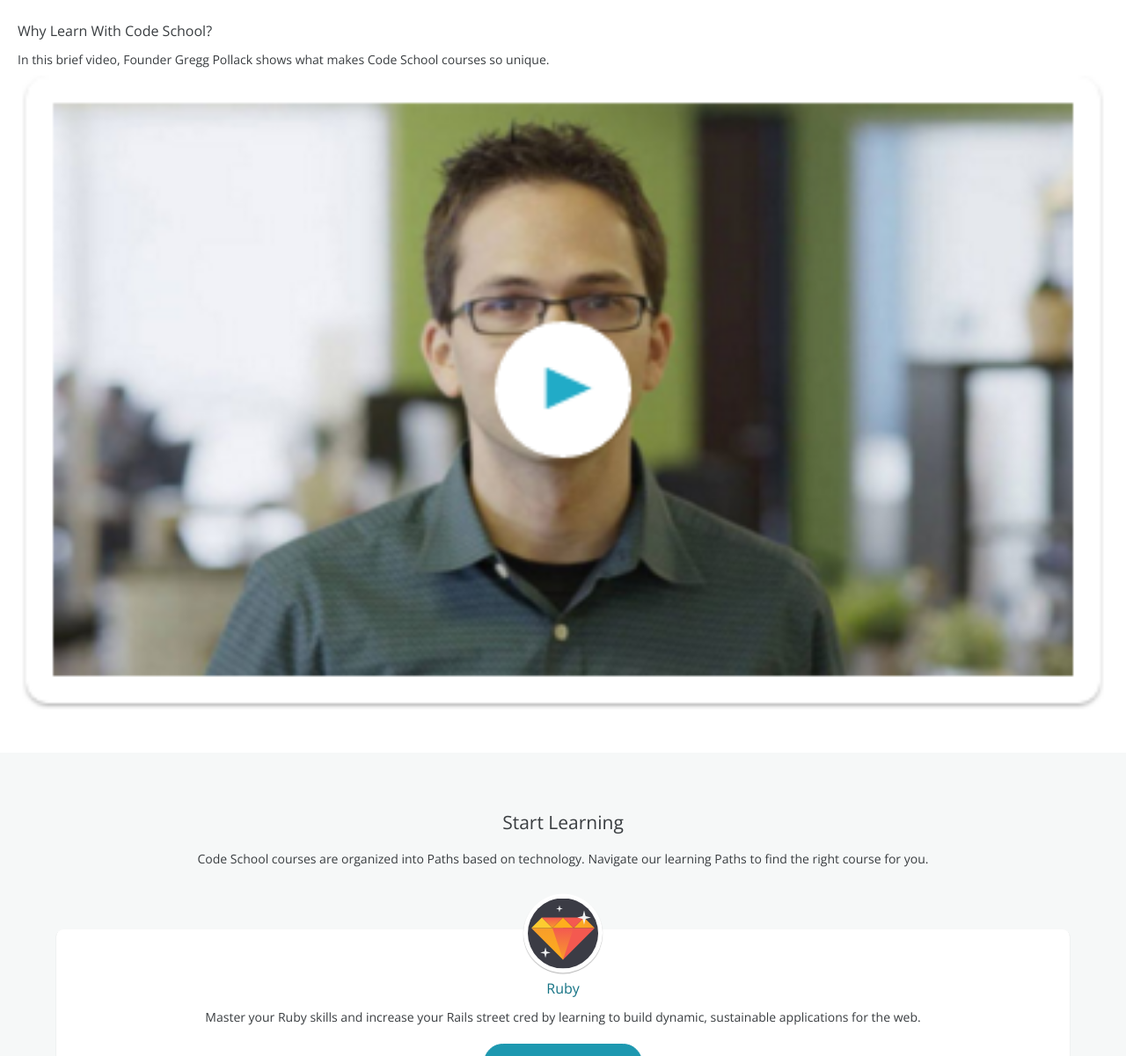
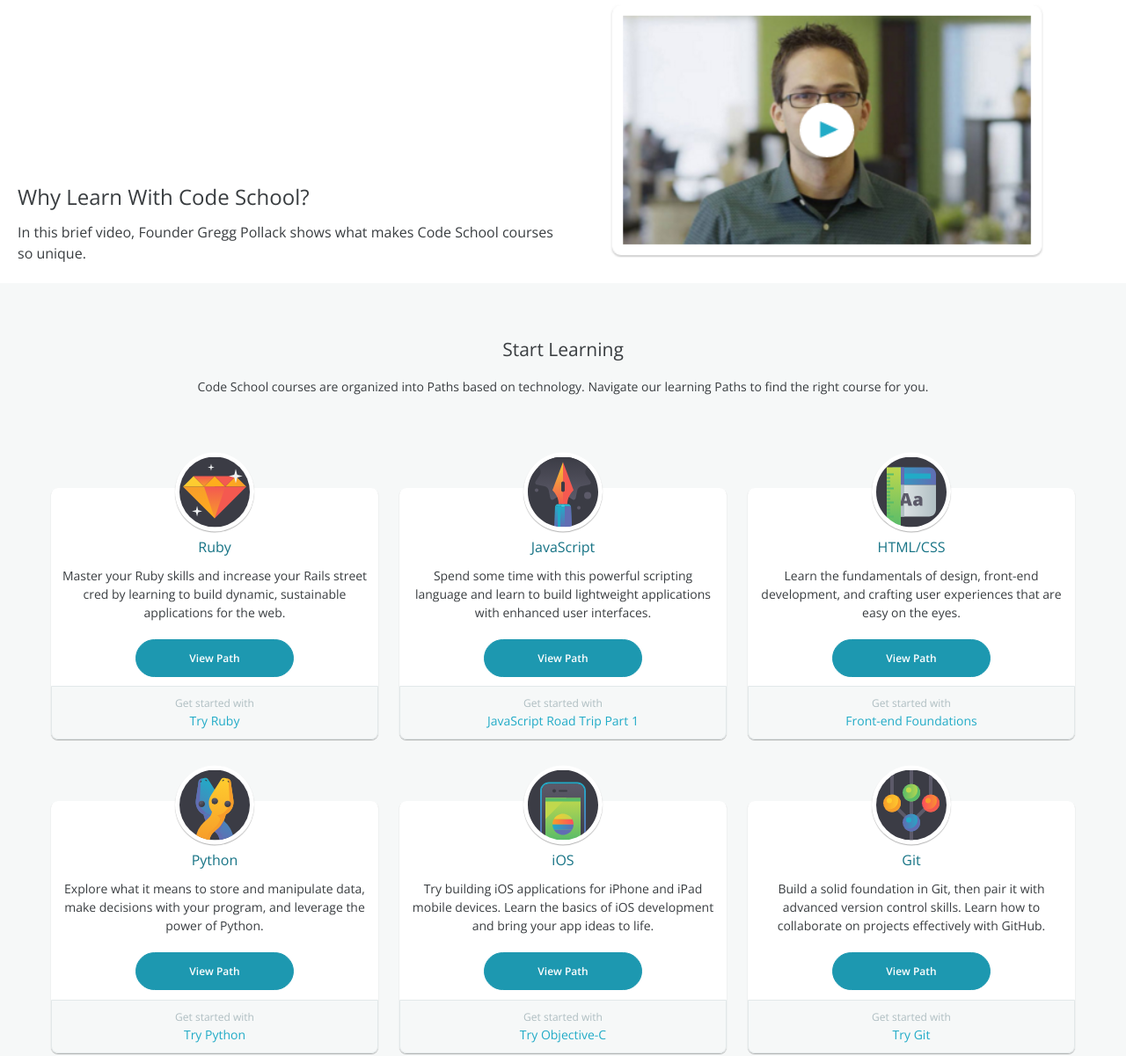
Before and after one commit to donovanhiland/Code-School, a plain HTML site: page Index.html in a window 1280 px wide. Shown: the part 276-1477 px from the top of the page at 88% size. Drawn offline with nearby package versions, Linux system fonts and the light colour scheme.

Commit message:
added media query

```diff
--- a/Index.html
+++ b/Index.html
@@ -25,16 +25,20 @@
       </section>
 
       <section class="why-learn">
+        <div class="why-learn-text-container">
           <h2 class="why-learn-heading">Why Learn With Code School?</h2>
             <p>
               In this brief video, Founder Gregg Pollack shows what makes Code School courses so unique.
             </p>
+          </div>
           <img src="./img/video1.png" class="video">
+        </div>
       </section>
 
       <section class="section-container-gray">
         <h2 class="section-header-text">Start Learning</h2>
           <p class="section-info-text">Code School courses are organized into Paths based on technology. Navigate our learning Paths to find the right course for you.</p>
+          <div class="path-card-container">
             <div class="path-card">
               <div class="path-card-top-section">
                 <div class="badge">
@@ -154,6 +158,7 @@
                 <p class="path-card-language">Breaking the Ice With Regular Expressions</p>
               </div>
           </div>
+        </div>
 
       </section>
 
--- a/Styles/views/home.css
+++ b/Styles/views/home.css
@@ -51,6 +51,10 @@
   margin-bottom: 40px;
 }
 
+.why-learn-text-container {
+  display: block;
+}
+
 .why-learn-heading {
   margin-bottom: 10px;
 }
@@ -68,7 +72,7 @@
   height: 100%;
   flex-direction: column;
   justify-content: space-around;
-  padding: 5% 0 3% 0;
+  padding: 60px 20px;
   background: #F6F8F8;
   text-align: center;
 }
@@ -77,12 +81,18 @@
   width: 80%;
   margin: auto;
   margin-bottom: 5em;
+  display: block;
+}
+
+.path-card-container {
+  width: 100%;
+  height: 100%;
 }
 
 .path-card {
-  width: 90%;
+  width: 80%
   margin: auto;
-  margin-bottom: 60px;
+  margin-bottom: 35px;
   background: #FFF;
   border-radius: 8px;
   box-shadow: 0 1px 1px rgba(0,0,0,0.3);
@@ -140,3 +150,35 @@
 .path-card-get-started {
 
 }
+
+@media(min-width: 800px) {
+  .path-card-container {
+  }
+  .path-card {
+    max-width: 30%;
+    display: inline-block;
+    margin: 35px 10px;
+  }
+  .video {
+    width: 40%;
+    position: relative;
+    margin-left: 3em;
+  }
+  .why-learn-text-container {
+    display: inline-block;
+    width: 50%;
+  }
+  .why-learn {
+    margin-bottom: 0;
+    padding-top: 20px;
+    padding-bottom: 20px;
+  }
+  .why-learn-heading {
+    font-size: 24px;
+  }
+  .why-learn p {
+    font-size: 16px;
+  }
+  .home-page-intro-box {
+    margin-bottom: 0;
+}
```
Lines whose indentation alone changed are shown as unchanged.
